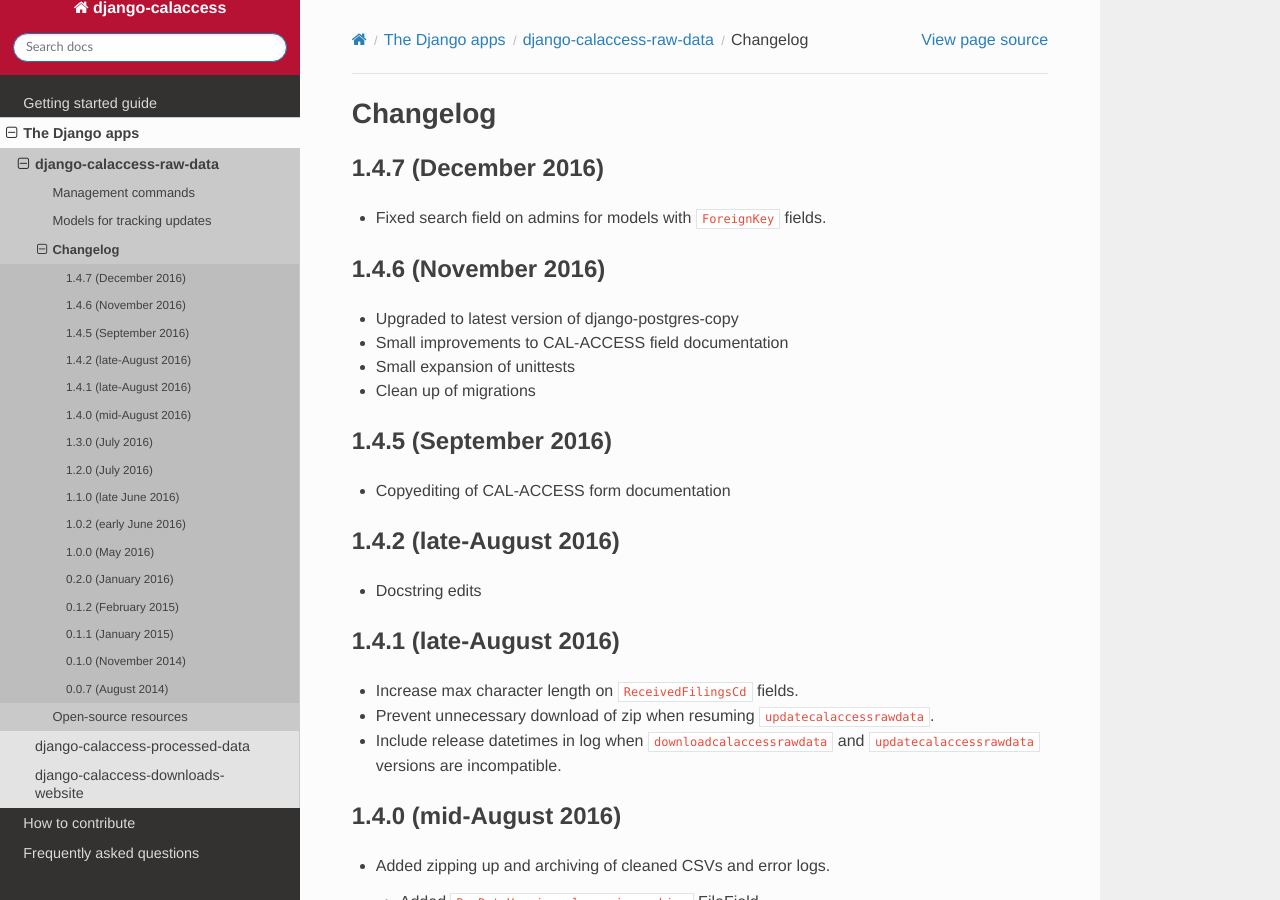
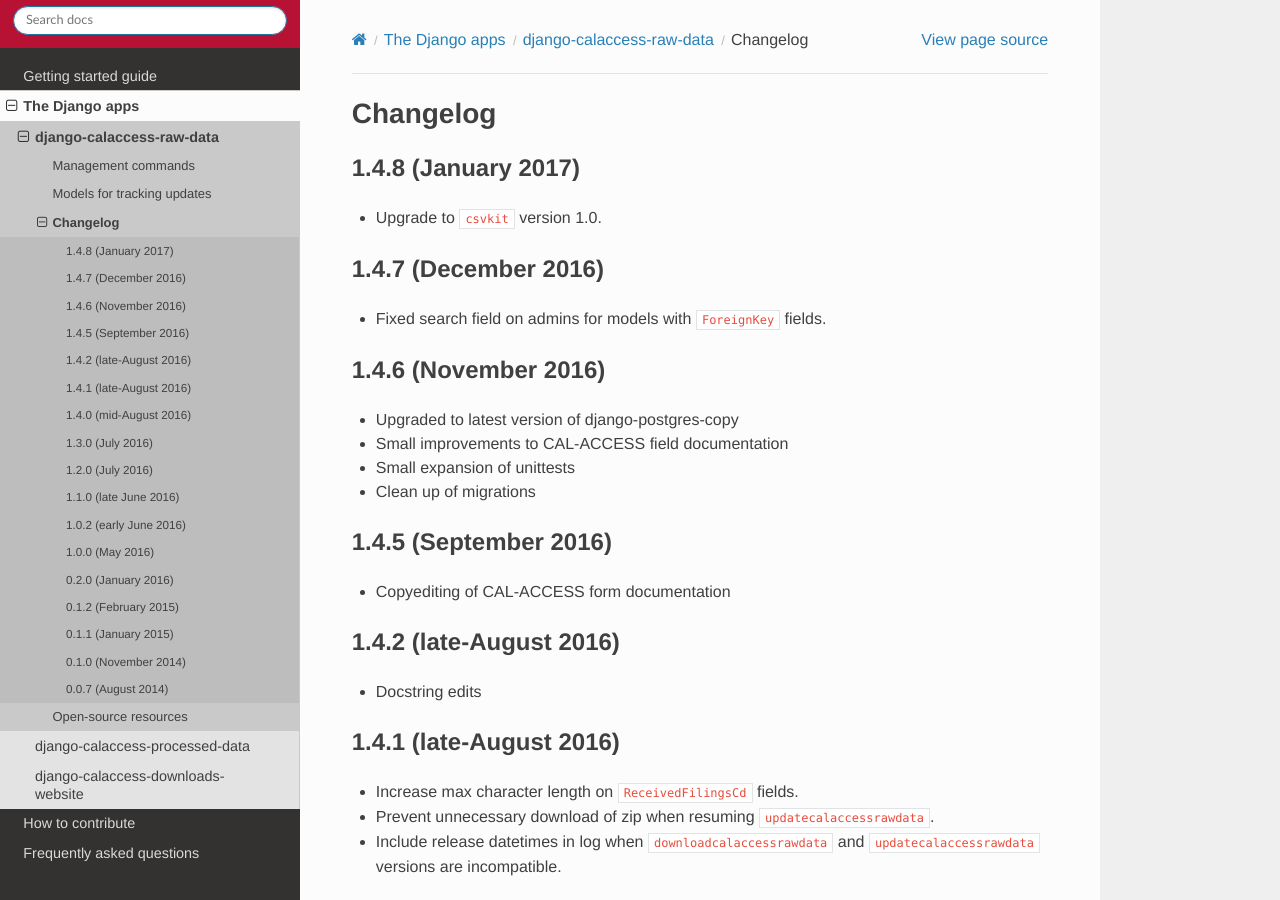
Before and after one commit to palewire/django-calaccess-technical-documentation, a Sphinx documentation site: the page built from docs/apps/calaccess_raw/changelog.rst, in a window 1280 px wide and 900 px high. Built offline with Sphinx 7.4.7 and the Read the Docs theme 2.0.0, drawn with Linux system fonts in a browser that asks for light colours.

Commit message:
v1.4.8 notes

```diff
--- a/docs/apps/calaccess_raw/changelog.rst
+++ b/docs/apps/calaccess_raw/changelog.rst
@@ -1,5 +1,10 @@
 Changelog
 =========
+
+1.4.8 (January 2017)
+---------------------
+
+* Upgrade to ``csvkit`` version 1.0.
 
 1.4.7 (December 2016)
 ---------------------
```
